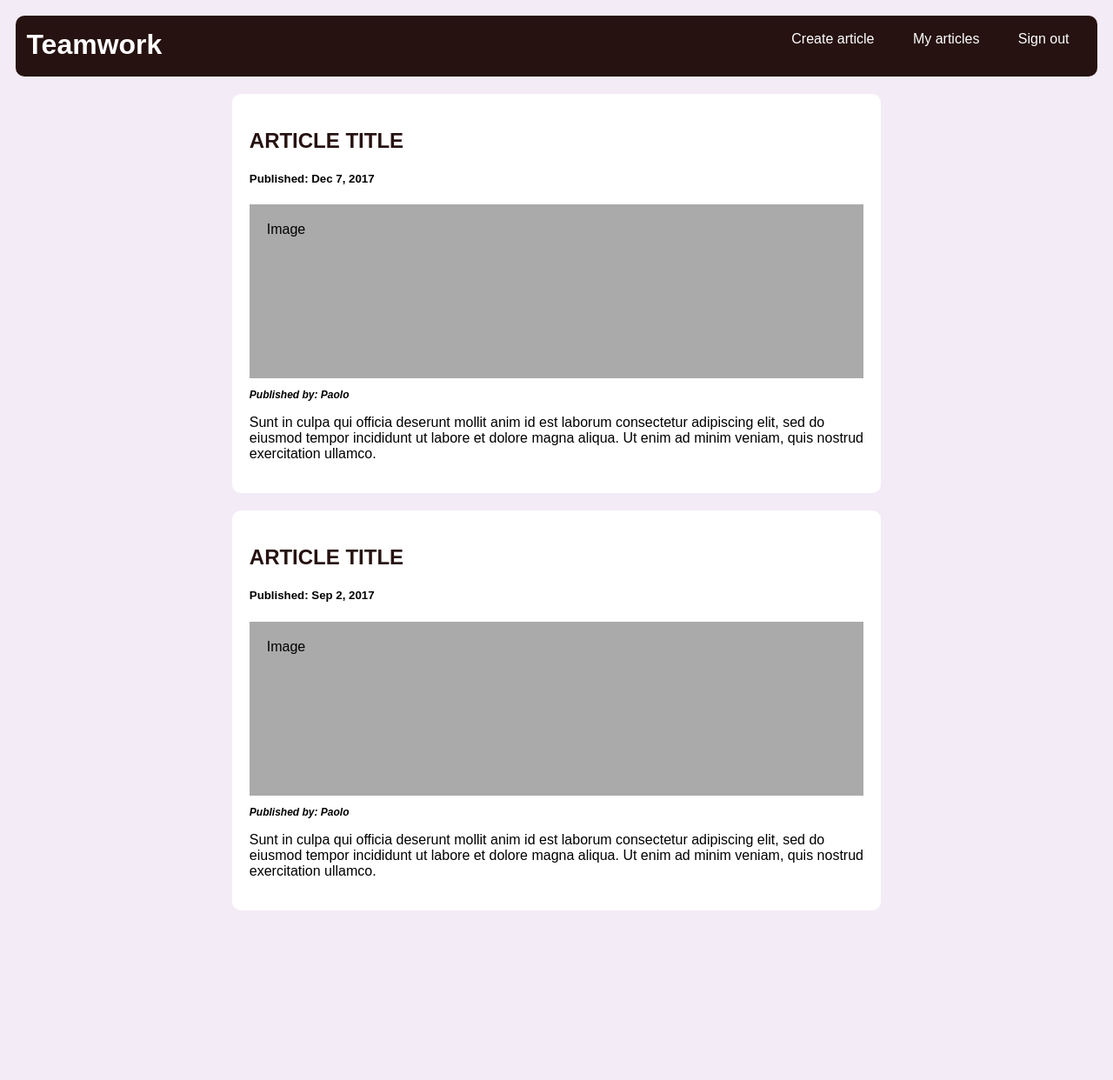
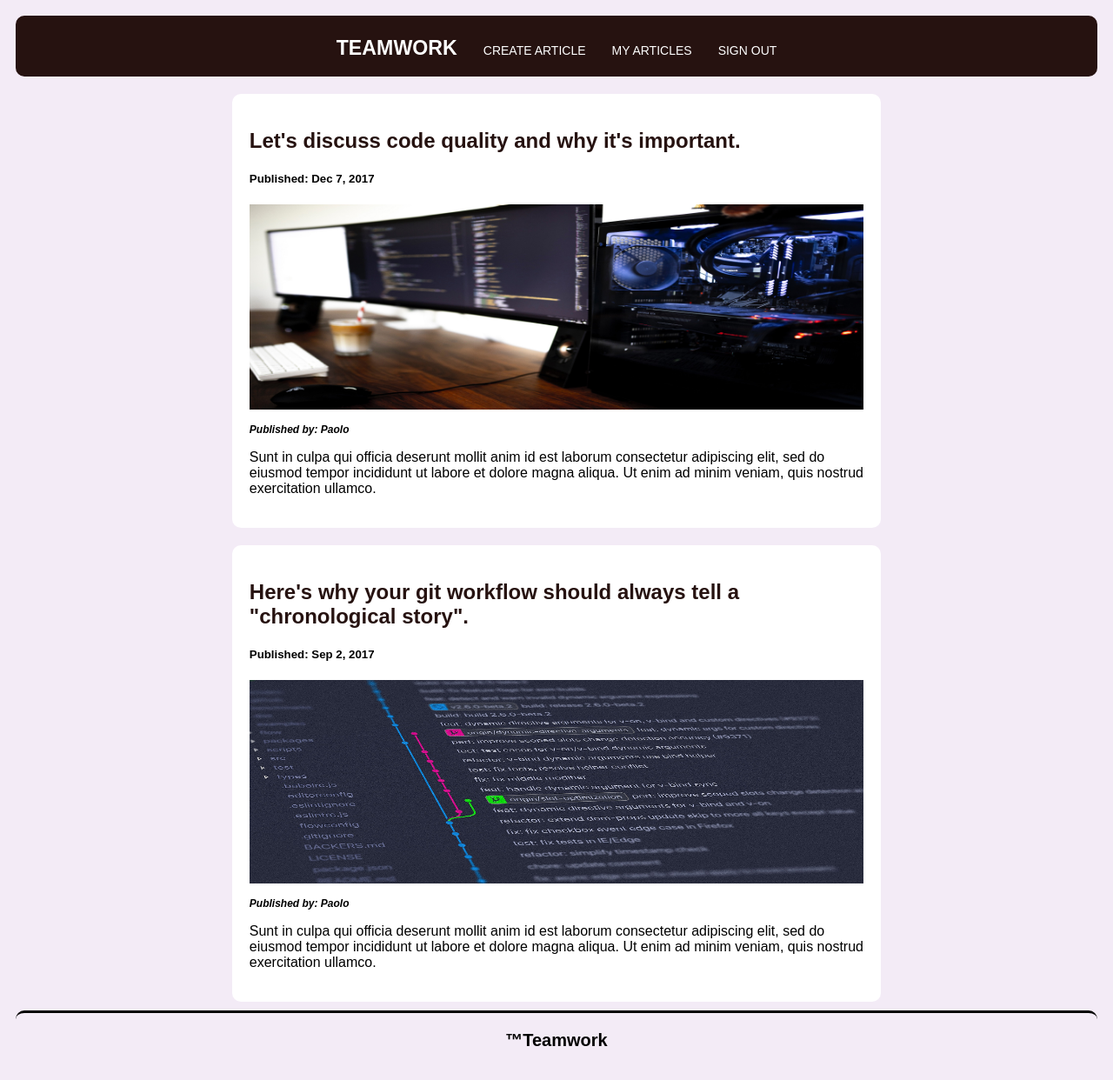
Before and after one commit to PaulSebalu/teamwork, a website: page UI/html/articles.html in a window 1280 px wide. Shown: the whole page at 87% size. Before the commit the page ends 1065 px from the top, so only its background shows below. Drawn offline with Linux system fonts and the light colour scheme; files that its build step writes are made by us from their sources.

Commit message:
chore(ui):refactor ui components [Finishes #168775361]

```diff
--- a/UI/css/layouts/article-detail.css
+++ b/UI/css/layouts/article-detail.css
@@ -1,5 +1,57 @@
 * {
   box-sizing: border-box;
+}
+
+body {
+  font-family: Arial;
+  padding: 10px;
+  background: #f3ebf6;
+}
+
+.header {
+  background-color: #261210;
+  color: #ffffff;
+  padding-top: 5px;
+  min-height: 70px;
+  border-radius: 10px;
+	border-radius: 10px;
+}
+
+header ul {
+  margin: 0;
+  padding: 0;
+  list-style: none;
+}
+
+header a {
+  color: #ffffff;
+  text-decoration: none;
+}
+
+.logo {
+	margin: 0;
+  font-size: 1.45em;
+}
+
+.main-nav {
+	margin-top: 5px;
+}
+
+.logo a,
+.main-nav a {
+	padding: 10px 15px;
+	text-transform: uppercase;
+	text-align: center;
+  display: block;
+}
+
+.main-nav a:hover {
+  color: #cccccc;
+}
+
+.main-nav a {
+	color: #ffffff;
+	font-size: 14px;
 }
 
 section {
@@ -7,68 +59,15 @@ section {
   width: 60%;
 }
 
-.container {
-  width: 98%;
-  margin: auto;
-  overflow: hidden;
-}
-
-header {
-  background-color: #261210;
-  color: #ffffff;
-  padding-top: 5px;
-  min-height: 70px;
-  border-radius: 10px;
-}
-
-header #branding h1 {
-  margin: 0px;
-  padding-top: 10px;
-}
-
-header #branding {
-  float: left;
-}
-
-header a {
-  color: #ffffff;
-  text-decoration: none;
-}
-
-.card a {
-  text-decoration: none;
-}
-
-header ul {
-  margin: 0;
-  padding: 0;
-}
-
 .card ul {
   margin: 0;
   padding: 0;
-}
-
-header li {
-  /* float: left; */
-  display: inline;
-  padding: 0 20px 0 20px;
 }
 
 .card li {
   /* float: left; */
   display: inline;
   padding: 0 5px 0 5px;
-}
-
-header nav {
-  float: right;
-  margin-top: 13px;
-}
-
-header a:hover {
-  color: #cccccc;
-  font-weight: bold;
 }
 
 .card button:hover {
@@ -103,11 +102,14 @@ body {
   width: 100%;
 }
 
+img {
+  max-height: 50%;
+  max-width: 100%;
+}
+
 .article-image {
-  background-color: #aaa;
+  height: 50%;
   width: 100%;
-  padding: 20px;
-  height: 200px;
 }
 
 .card {
@@ -177,3 +179,62 @@ form a {
   color: #e1bee7;
   text-decoration: none;
 }
+
+.footer {
+  position: static;
+  left: 0;
+  bottom: 0;
+  width: 100%;
+  font-weight: bold;
+  font-size: 20px;
+  color: linear-gradient(to right, #9c27b0, #e040fb);
+  text-align: center;
+  border-top-style: solid;
+  margin-top: 10px;
+  border-radius: 10px;
+}
+
+@media (max-width: 600px) {
+  section {
+    width: 100%;
+  }
+  .header {
+    display: flex;
+  }
+  .header {
+    flex-direction: column;
+    align-items: center;
+  }
+ }
+ @media (min-width: 769px) {
+  .header,
+  .main-nav {
+    display: flex;
+  }
+  .header {
+    flex-direction: column;
+    align-items: center;
+    width: 100%;
+    margin: 0 auto;
+  }
+ }
+ @media screen and (max-width: 900px) and (min-width: 600px) {
+   section {
+     width: 100%;
+   }
+   .header {
+    display: flex;
+  }
+  .header {
+    flex-direction: column;
+    align-items: center;
+  }
+ }
+
+ @media (min-width: 1025px) {
+  .header {
+    flex-direction: row;
+    justify-content: center;
+  }
+
+ }
--- a/UI/css/layouts/articles.css
+++ b/UI/css/layouts/articles.css
@@ -1,59 +1,5 @@
 * {
   box-sizing: border-box;
-}
-
-section {
-  margin: auto;
-  width: 60%;
-}
-
-.container {
-  width: 98%;
-  margin: auto;
-  overflow: hidden;
-}
-
-header {
-  background-color: #261210;
-  color: #ffffff;
-  padding-top: 5px;
-  min-height: 70px;
-  border-radius: 10px;
-}
-
-header #branding h1 {
-  margin: 0px;
-  padding-top: 10px;
-}
-
-header #branding {
-  float: left;
-}
-
-header a {
-  color: #ffffff;
-  text-decoration: none;
-}
-
-header ul {
-  margin: 0;
-  padding: 0;
-}
-
-header li {
-  /* float: left; */
-  display: inline;
-  padding: 0 20px 0 20px;
-}
-
-header nav {
-  float:right;
-  margin-top: 13px;
-}
-
-header a:hover {
-  color: #cccccc;
-  font-weight: bold;
 }
 
 body {
@@ -62,15 +8,69 @@ body {
   background: #f3ebf6;
 }
 
+.header {
+  background-color: #261210;
+  color: #ffffff;
+  padding-top: 5px;
+  min-height: 70px;
+  border-radius: 10px;
+	border-radius: 10px;
+}
+
+header ul {
+  margin: 0;
+  padding: 0;
+  list-style: none;
+}
+
+header a {
+  color: #ffffff;
+  text-decoration: none;
+}
+
+.logo {
+	margin: 0;
+  font-size: 1.45em;
+}
+
+.main-nav {
+	margin-top: 5px;
+}
+
+.logo a,
+.main-nav a {
+	padding: 10px 15px;
+	text-transform: uppercase;
+	text-align: center;
+  display: block;
+}
+
+.main-nav a:hover {
+  color: #cccccc;
+}
+
+.main-nav a {
+	color: #ffffff;
+	font-size: 14px;
+}
+
+section {
+  margin: auto;
+  width: 60%;
+}
+
 .column {
   width: 100%;
 }
 
+img {
+  max-height: 50%;
+  max-width: 100%;
+}
+
 .article-image {
-  background-color: #aaa;
+  height: 50%;
   width: 100%;
-  padding: 20px;
-  height: 200px;
 }
 
 .card {
@@ -99,11 +99,64 @@ div h2 a {
 
 div h2 a:hover {
   color: #cccccc;
-  font-weight: bolder;
+  font-weight: bold;
 }
 
-@media screen and (max-width: 600px) {
+.footer {
+  position: static;
+  left: 0;
+  bottom: 0;
+  width: 100%;
+  font-weight: bold;
+  font-size: 20px;
+  color: linear-gradient(to right, #9c27b0, #e040fb);
+  text-align: center;
+  border-top-style: solid;
+  margin-top: 10px;
+  border-radius: 10px;
+}
+
+@media (max-width: 600px) {
+ section {
+   width: 100%;
+ }
+ .header {
+   display: flex;
+ }
+ .header {
+   flex-direction: column;
+   align-items: center;
+ }
+}
+@media (min-width: 769px) {
+ .header,
+ .main-nav {
+   display: flex;
+ }
+ .header {
+   flex-direction: column;
+   align-items: center;
+   width: 100%;
+   margin: 0 auto;
+ }
+}
+@media screen and (max-width: 900px) and (min-width: 600px) {
   section {
     width: 100%;
   }
+  .header {
+   display: flex;
+ }
+ .header {
+   flex-direction: column;
+   align-items: center;
+ }
 }
+
+@media (min-width: 1025px) {
+ .header {
+   flex-direction: row;
+   justify-content: center;
+ }
+
+}
--- a/UI/css/layouts/create-article.css
+++ b/UI/css/layouts/create-article.css
@@ -1,3 +1,11 @@
+body {
+  background-color: #f3ebf6;
+  font-family: "Ubuntu", sans-serif;
+  font-size: 15px;
+  line-height: 1.5;
+  padding: 10px;
+}
+
 .main {
     background-color: #ffffff;
     width: 50%;
@@ -22,6 +30,26 @@
     margin-left: 60px;
   }
 
+  .title-field {
+    width: 76%;
+    color: rgb(38, 50, 56);
+    font-weight: 700;
+    font-size: 14px;
+    letter-spacing: 1px;
+    background: rgba(136, 126, 126, 0.04);
+    padding: 10px 20px;
+    border: none;
+    border-radius: 20px;
+    outline: none;
+    box-sizing: border-box;
+    border: 2px solid rgba(0, 0, 0, 0.02);
+    margin-bottom: 50px;
+    margin-left: 46px;
+    text-align: left;
+    margin-bottom: 27px;
+    font-family: "Ubuntu", sans-serif;
+  }
+
   .article-field {
     width: 76%;
     min-height: 200px;
@@ -39,7 +67,7 @@
     border: 2px solid rgba(0, 0, 0, 0.02);
     margin-bottom: 50px;
     margin-left: 46px;
-    text-align: center;
+    text-align: left;
     margin-bottom: 27px;
     font-family: "Ubuntu", sans-serif;
   }
@@ -79,8 +107,16 @@
     section {
       width: 100%;
     }
-
     .main {
         width: 100%;
     }
   }
+
+  @media screen and (max-width: 900px) and (min-width: 600px) {
+    section {
+      width: 100%;
+    }
+    .main {
+        width: 100%;
+    }
+   }
--- a/UI/css/layouts/edit-article.css
+++ b/UI/css/layouts/edit-article.css
@@ -1,3 +1,11 @@
+body {
+  background-color: #f3ebf6;
+  font-family: "Ubuntu", sans-serif;
+  font-size: 15px;
+  line-height: 1.5;
+  padding: 10px;
+}
+
 .main {
     background-color: #ffffff;
     width: 50%;
@@ -39,7 +47,7 @@
     border: 2px solid rgba(0, 0, 0, 0.02);
     margin-bottom: 50px;
     margin-left: 46px;
-    text-align: center;
+    text-align: left;
     margin-bottom: 27px;
     font-family: "Ubuntu", sans-serif;
   }
--- a/UI/css/layouts/login.css
+++ b/UI/css/layouts/login.css
@@ -6,28 +6,53 @@ body {
   padding: 10px;
 }
 
-.container {
-  width: 98%;
-  margin: auto;
-  overflow: hidden;
-}
 
-header {
+.header {
   background-color: #261210;
   color: #ffffff;
   padding-top: 5px;
   min-height: 70px;
   border-radius: 10px;
+	border-radius: 10px;
 }
 
-header #branding h1 {
-  margin: 0px;
-  padding-top: 5px;
+header ul {
+  margin: 0;
+  padding: 0;
+  list-style: none;
 }
 
-header #branding {
-  float: left;
+header a {
+  color: #ffffff;
+  text-decoration: none;
 }
+
+.logo {
+	margin: 0;
+  font-size: 1.45em;
+}
+
+.main-nav {
+	margin-top: 5px;
+}
+
+.logo a,
+.main-nav a {
+	padding: 10px 15px;
+	text-transform: uppercase;
+	text-align: center;
+  display: block;
+}
+
+.main-nav a:hover {
+  color: #cccccc;
+}
+
+.main-nav a {
+	color: #ffffff;
+	font-size: 14px;
+}
+
 
 .main {
   background-color: #ffffff;
@@ -131,9 +156,57 @@ a {
   color: #e1bee7;
   text-decoration: none;
 }
+.footer {
+   position: static;
+   left: 0;
+   bottom: 0;
+   width: 100%;
+   font-weight: bold;
+   font-size: 20px;
+   color: linear-gradient(to right, #9c27b0, #e040fb);
+   text-align: center;
+   border-top-style: solid;
+   margin-top: 10px;
+   border-radius: 10px;
+   border-top-color: #261210;
+   color: #261210;
+}
 
 @media (max-width: 600px) {
   section {
     width: 100%;
   }
+  .header {
+		display: flex;
+	}
+	.header {
+		flex-direction: column;
+		align-items: center;
+	}
 }
+@media (min-width: 769px) {
+	.header {
+		display: flex;
+	}
+	.header {
+		flex-direction: column;
+		align-items: center;
+	}
+}
+@media screen and (max-width: 900px) and (min-width: 600px) {
+  .header {
+		display: flex;
+	}
+	.header {
+		flex-direction: column;
+		align-items: center;
+	}
+}
+
+@media (min-width: 1025px) {
+	.header {
+		flex-direction: row;
+		justify-content: center;
+	}
+
+}
--- a/UI/css/layouts/signup.css
+++ b/UI/css/layouts/signup.css
@@ -6,27 +6,36 @@ body {
   padding: 10px;
 }
 
-.container {
-  width: 98%;
-  margin: auto;
-  overflow: hidden;
-}
-
-header {
+.header {
   background-color: #261210;
   color: #ffffff;
   padding-top: 5px;
   min-height: 70px;
   border-radius: 10px;
+	border-radius: 10px;
 }
 
-header #branding h1 {
-  margin: 0px;
-  padding-top: 5px;
+header ul {
+  margin: 0;
+  padding: 0;
+  list-style: none;
 }
 
-header #branding {
-  float: left;
+header a {
+  color: #ffffff;
+  text-decoration: none;
+}
+
+.logo {
+	margin: 0;
+  font-size: 1.45em;
+}
+
+.logo a {
+	padding: 10px 15px;
+	text-transform: uppercase;
+	text-align: center;
+  display: block;
 }
 
 .main {
@@ -132,8 +141,60 @@ a {
   text-decoration: none;
 }
 
+.footer {
+  position: static;
+  left: 0;
+  bottom: 0;
+  width: 100%;
+  font-weight: bold;
+  font-size: 20px;
+  color: linear-gradient(to right, #9c27b0, #e040fb);
+  text-align: center;
+  border-top-style: solid;
+  margin-top: 10px;
+  border-radius: 10px;
+  border-top-color: #261210;
+  color: #261210;
+}
+
 @media (max-width: 600px) {
   .main {
     border-radius: 0px;
   }
+ section {
+   width: 100%;
+ }
+ .header {
+   display: flex;
+ }
+ .header {
+   flex-direction: column;
+   align-items: center;
+ }
 }
+@media (min-width: 769px) {
+ .header {
+   display: flex;
+ }
+ .header {
+   flex-direction: column;
+   align-items: center;
+ }
+}
+@media screen and (max-width: 900px) and (min-width: 600px) {
+ .header {
+   display: flex;
+ }
+ .header {
+   flex-direction: column;
+   align-items: center;
+ }
+}
+
+@media (min-width: 1025px) {
+ .header {
+   flex-direction: row;
+   justify-content: center;
+ }
+
+}
--- a/UI/html/articles.html
+++ b/UI/html/articles.html
@@ -5,29 +5,25 @@
     <meta name="viewport" content="width=device-width, initial-scale=1.0" />
     <meta http-equiv="X-UA-Compatible" content="ie=edge" />
     <title>Teamwork | Articles</title>
-    <link rel="stylesheet" href="./css/layouts/articles.css" />
+    <link rel="stylesheet" href="../css/layouts/articles.css" />
   </head>
   <body>
-    <header>
-      <div class="container">
-        <div id="branding">
-          <h1>Teamwork</h1>
-        </div>
-        <nav>
-          <ul>
-            <li><a href="create-article.html">Create article</a></li>
-            <li><a href="">My articles</a></li>
-            <li><a href="login.html">Sign out</a></li>
-          </ul>
-        </nav>
-      </div>
+    <header class="header">
+        <h1 class="logo"><a href="">Teamwork</a></h1>
+        <ul class="main-nav">
+          <li><a href="create-article.html">Create article</a></li>
+          <li><a href="">My articles</a></li>
+          <li><a href="../index.html">Sign out</a></li>
+      </ul>
     </header>
     <section class="row">
       <div class="column">
         <div class="card">
-          <h2><a href="article-detail.html">ARTICLE TITLE</a></h2>
+          <h2><a href="article-detail.html">Let's discuss code quality and why it's important.</a></h2>
           <h5>Published: Dec 7, 2017</h5>
-          <div class="article-image">Image</div>
+          <div class="article-image">
+              <img src="../img/code1.jpg" alt="placeholder">
+          </div>
           <p class="published-by">Published by: Paolo</p>
           <p>
             Sunt in culpa qui officia deserunt mollit anim id est laborum
@@ -37,9 +33,11 @@
           </p>
         </div>
         <div class="card">
-          <h2><a href="article-detail.html">ARTICLE TITLE</a></h2>
+          <h2><a href="article-detail.html">Here's why your git workflow should always tell a "chronological story".</a></h2>
           <h5>Published: Sep 2, 2017</h5>
-          <div class="article-image"><a>Image</a></div>
+          <div class="article-image">
+              <img src="../img/code2.jpg" alt="placeholder">
+          </div>
           <p class="published-by">Published by: Paolo</p>
           <p>
             Sunt in culpa qui officia deserunt mollit anim id est laborum
@@ -50,5 +48,8 @@
         </div>
       </div>
     </section>
+    <div class="footer">
+      <p>&trade;Teamwork</p>
+    </div>
   </body>
 </html>
```
Also changed, not shown: UI/html/article-detail.html (+47 -51 lines), UI/html/create-article.html (+2 -1 lines), UI/html/edit-article.html (+1 -1 lines), UI/html/signup.html (+7 -8 lines), UI/index.html (+7 -8 lines), README.md, UI/img/code1.jpg (added), UI/img/code2.jpg (added).
